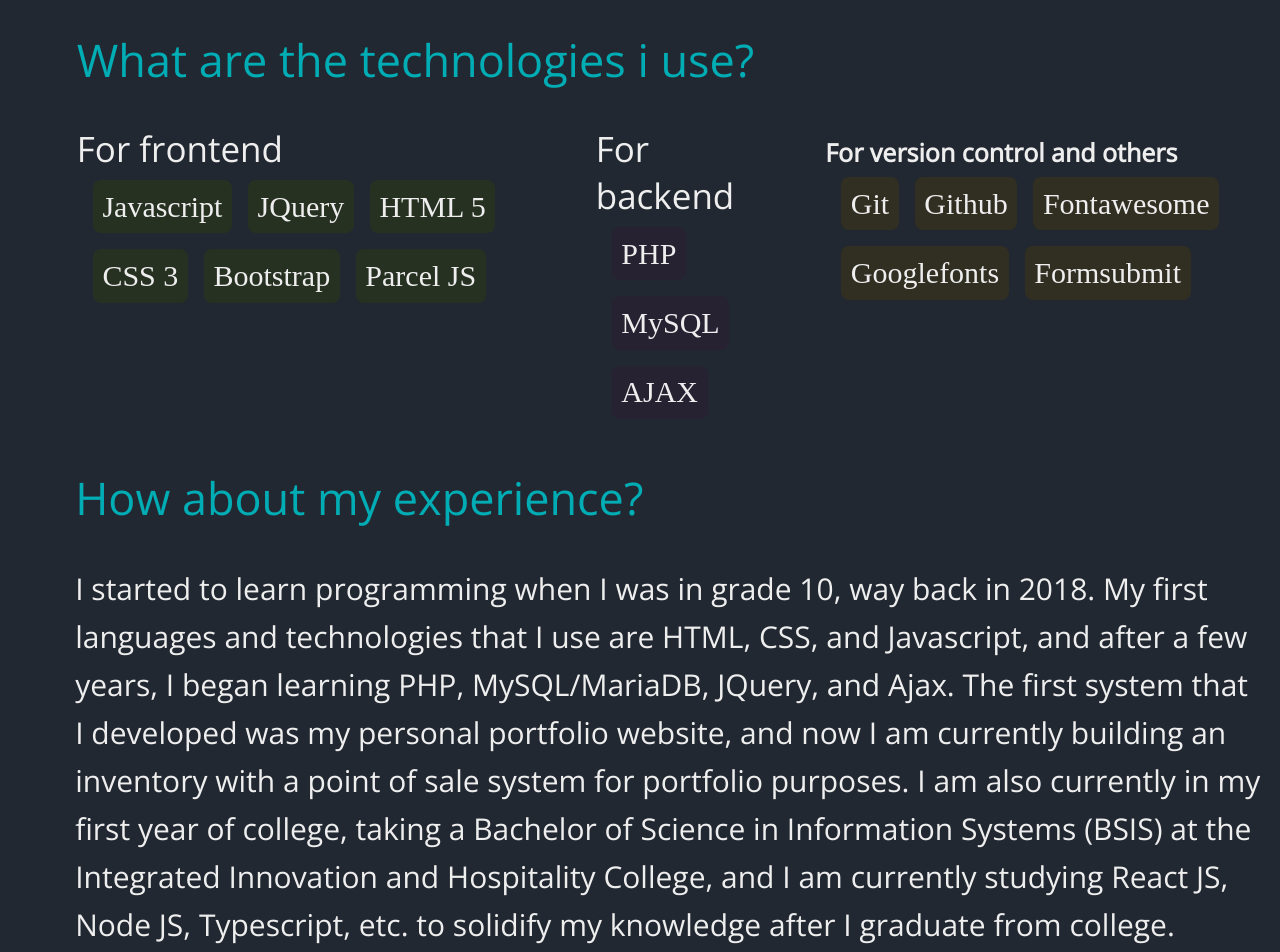
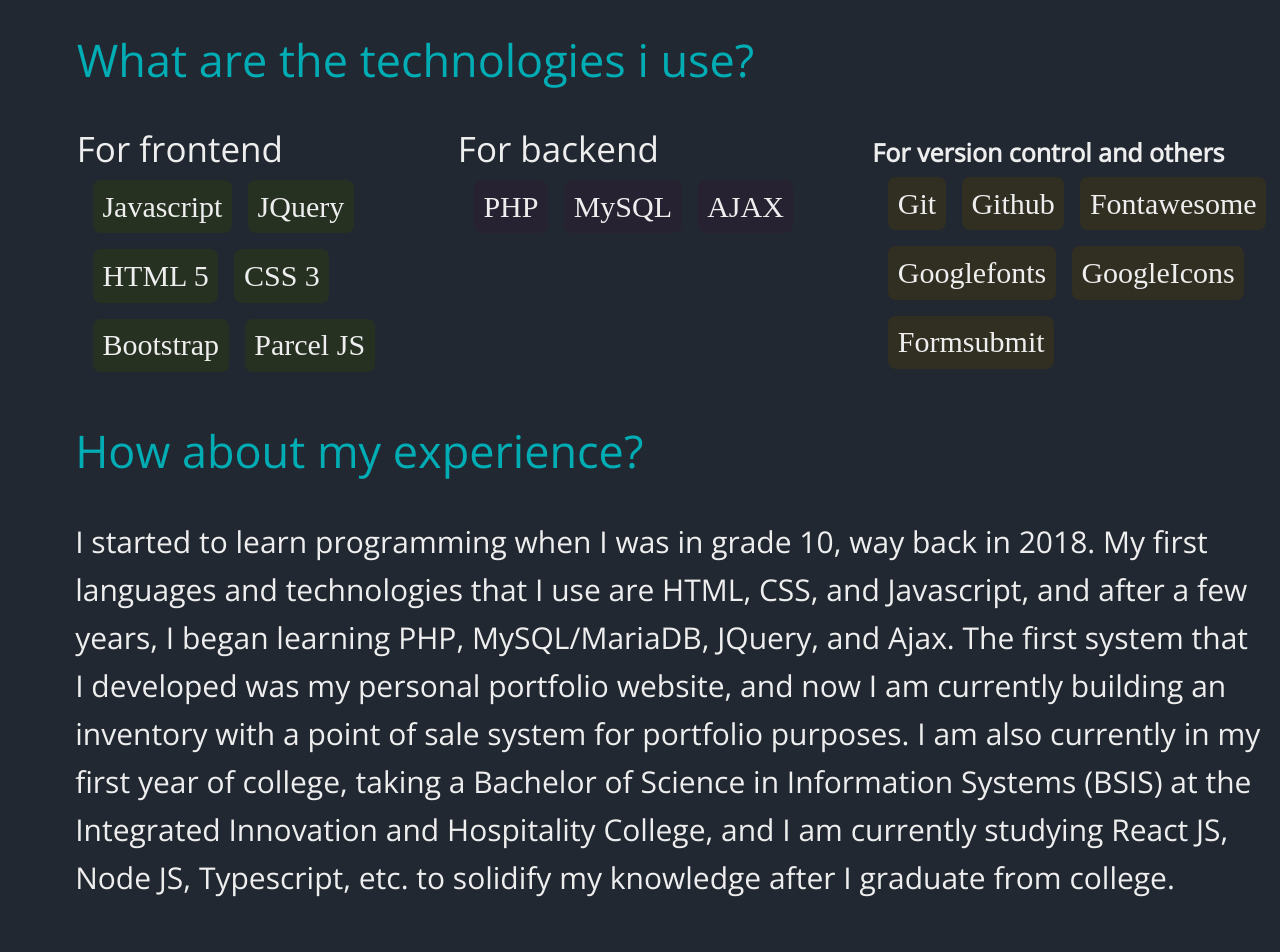
Before and after one commit to JonrieMain/jonrieWebsite, a website built with Parcel: page index.html in a window 1280 px wide. Shown: the part 1720-2672 px from the top of the page. Built offline with nearby package versions, Linux system fonts and the light colour scheme; a web font is replaced by a local one.

Commit message:
add others

```diff
--- a/css/about.css
+++ b/css/about.css
@@ -55,12 +55,16 @@
 
 .main .aboutUses .aboutUsesSub{
     display: flex;
-    justify-content: center;
+    justify-content: space-evenly;
     align-items: baseline;
     gap: 2rem;
     margin-top: 2.2rem;
     padding-left: 4.3rem;
     max-width: 2500px;
+}
+.main .aboutUses .aboutUsesSub .backend,.fronend,
+.others{
+    min-width: 32%;
 }
 
 /* for all h3 */
--- a/css/myWorks.css
+++ b/css/myWorks.css
@@ -49,7 +49,7 @@
     position: absolute;
     top: 50%;
     transform: translateY(-50%);
-    left: -7%;
+    left: -6.9%;
 
     box-shadow: 3px 23px 154px 26px rgba(0,173,181,0.97);
     -webkit-box-shadow: 3px 23px 154px 26px rgba(0,173,181,0.97);
--- a/index.html
+++ b/index.html
@@ -11,7 +11,7 @@
 	<meta name="msvalidate.01" content="FFC781C75C297841C2A847D7E625CB6D" />
 	<!-- Description -->
 	<meta name="description" content="Jonrie | Web Developer">
-	<meta name="keywords" content="Jonrie, Portfolio, Personal, Website, Personal Portfolio,Personal Portfolio Website, Jonrie Personal Portfolio Website, Jonrie Badiang, Jonrie Portfolio, JonrieCV, Jonrie Morales Badiang, Badiang Jonrie Morales,Jonrie Web Deloper, JonrieMain, jonrie portfolio, jonrie morales badiang, jonrie website, web developer, Software Engineer, Engineer">
+	<meta name=" keywords" content="Jonrie, Portfolio, Personal, Website, Personal Portfolio,Personal Portfolio Website, Jonrie Personal Portfolio Website, Jonrie Badiang, Jonrie Portfolio, JonrieCV, Jonrie Morales Badiang, Badiang Jonrie Morales,Jonrie Web Deloper, JonrieMain, jonrie portfolio, jonrie morales badiang, jonrie website, web developer, Software Engineer, Engineer">
 
 
 
@@ -182,6 +182,7 @@
                 <p>Github</p>
                 <p>Fontawesome</p>
                 <p>Googlefonts</p>
+                <p>GoogleIcons</p>
                 <p>Formsubmit</p>
             </div>
             </div>
```
